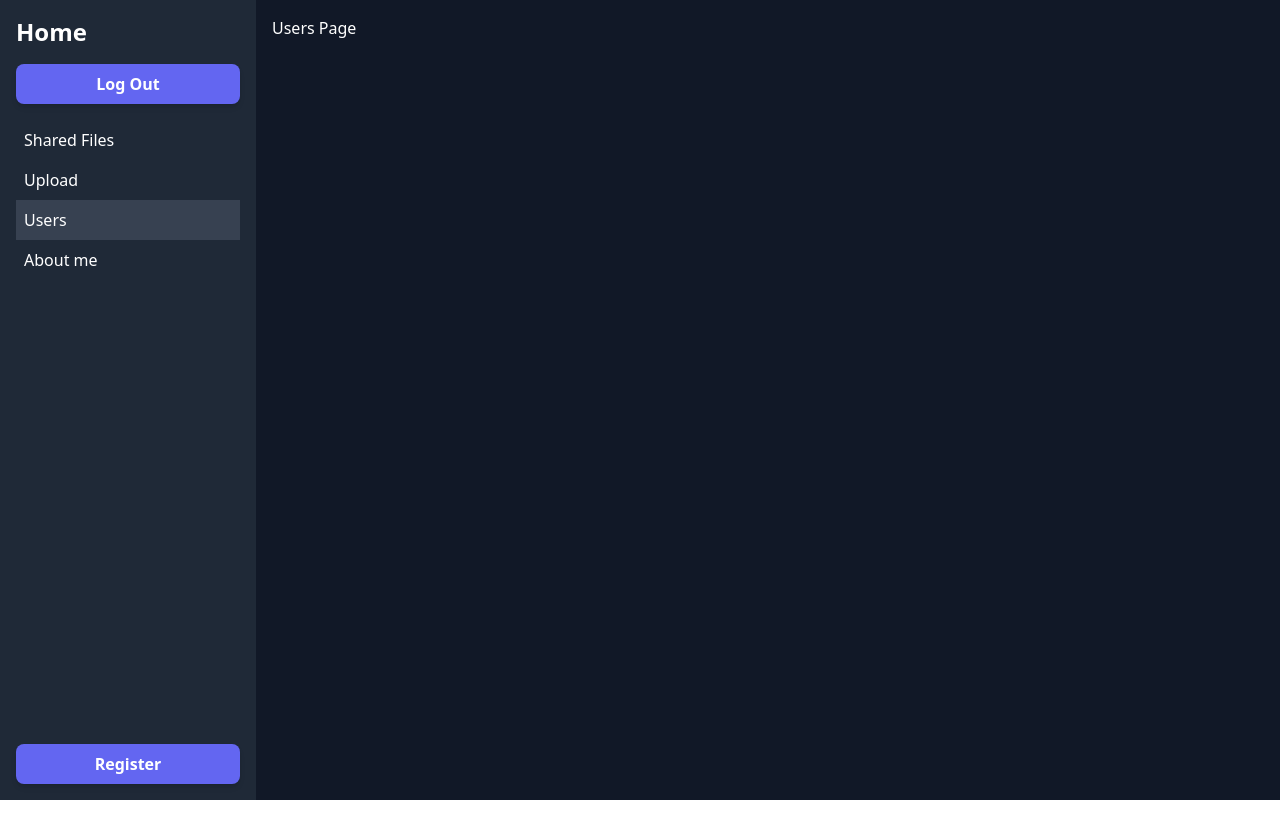
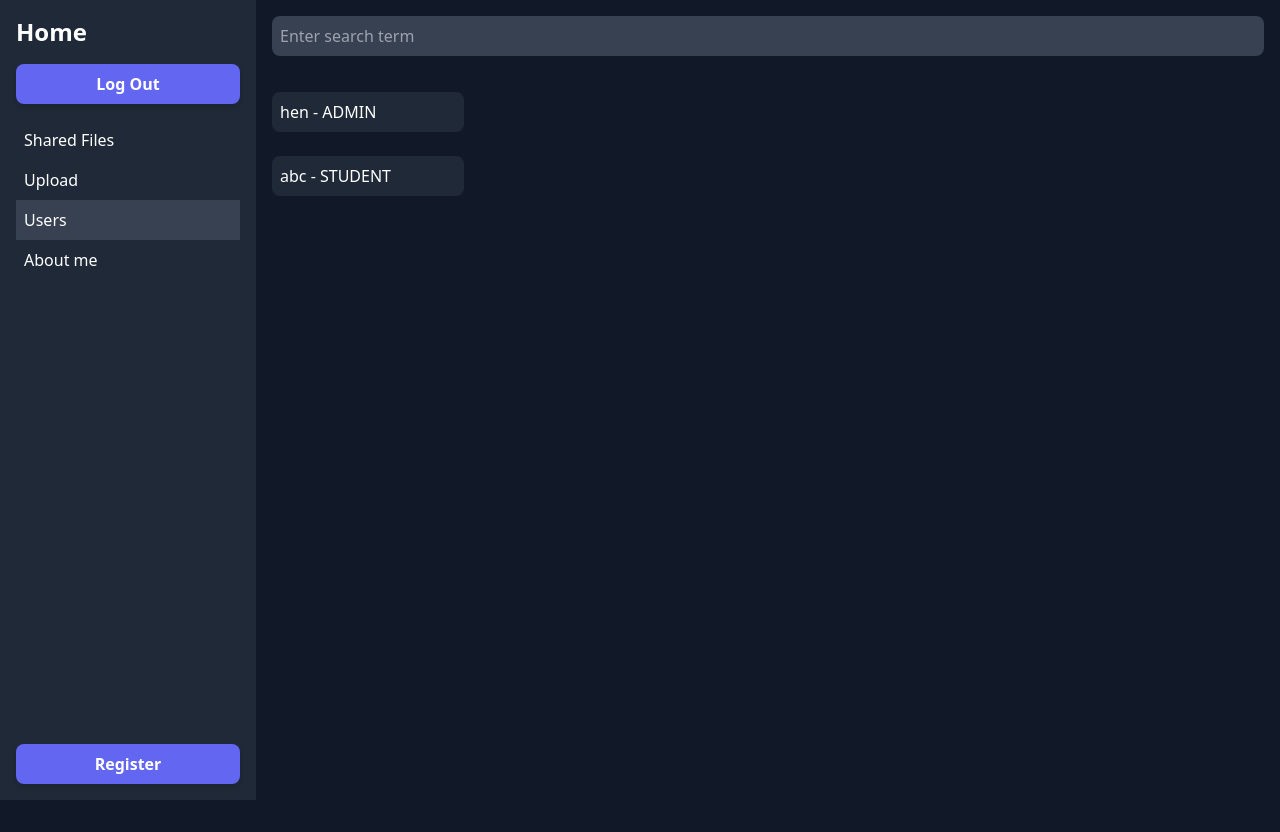
Before and after one commit to Henryarrovin/studyroom, a React (Vite) app in the folder studyroom-frontend/: page /home in a window 1280 px wide. Both pictures are taken after a click on the item "Users". Before the commit the page ends 800 px from the top, so only its background shows below. Built offline with nearby package versions, Linux system fonts and the light colour scheme.

Commit message:
Basic design for UserPage and AboutMePage is created.

```diff
--- a/studyroom-frontend/src/components/home/pages/AboutMePage.tsx
+++ b/studyroom-frontend/src/components/home/pages/AboutMePage.tsx
@@ -1,5 +1,41 @@
+const data: any = {
+  id: 1,
+  firstName: "Henry",
+  lastName: "Arrovin",
+  email: "hen@gmail.com",
+  dateOfBirth: [2003, 6, 20],
+  username: "hen",
+  password: "",
+  roles: ["Role(id=1, name=ADMIN)"],
+};
+
 const AboutMePage = () => {
-  return <div>About me page</div>;
+  const { firstName, lastName, email, dateOfBirth, username, roles } = data;
+
+  return (
+    <div className="min-h-screen flex flex-col items-center justify-center bg-gray-900 text-white">
+      <div className="bg-gray-800 p-6 rounded-lg shadow-lg w-full max-w-md">
+        <h1 className="text-3xl font-bold mb-4">About Me</h1>
+        <p className="mb-2">
+          <span className="font-semibold">Name:</span> {firstName} {lastName}
+        </p>
+        <p className="mb-2">
+          <span className="font-semibold">Email:</span> {email}
+        </p>
+        <p className="mb-2">
+          <span className="font-semibold">Username:</span> {username}
+        </p>
+        <p className="mb-2">
+          <span className="font-semibold">Date of Birth:</span>{" "}
+          {dateOfBirth.join("-")}
+        </p>
+        <p className="mb-2">
+          <span className="font-semibold">Roles:</span>{" "}
+          {roles.map((role: any) => role.match(/name=([A-Z]+)/)[1]).join(", ")}
+        </p>
+      </div>
+    </div>
+  );
 };
 
 export default AboutMePage;
--- a/studyroom-frontend/src/components/home/pages/UsersPage.tsx
+++ b/studyroom-frontend/src/components/home/pages/UsersPage.tsx
@@ -1,5 +1,70 @@
+import { useState } from "react";
+
+const data: any = [
+  {
+    id: 1,
+    firstName: "Henry",
+    lastName: "Arrovin",
+    email: "hen@gmail.com",
+    dateOfBirth: [2003, 6, 20],
+    username: "hen",
+    password: "",
+    roles: ["Role(id=1, name=ADMIN)"],
+  },
+  {
+    id: 1,
+    firstName: "abc",
+    lastName: "abc",
+    email: "abc@gmail.com",
+    dateOfBirth: [2003, 6, 20],
+    username: "abc",
+    password: "",
+    roles: ["Role(id=2, name=STUDENT)"],
+  },
+];
+
 const UsersPage = () => {
-  return <div>Users Page</div>;
+  const [searchTerm, setSearchTerm] = useState("");
+
+  const handleSearchChange = (e: any) => {
+    setSearchTerm(e.target.value);
+  };
+
+  const filteredUsers = data.filter((user: any) =>
+    user.username.toLowerCase().includes(searchTerm.toLowerCase())
+  );
+
+  return (
+    <div className="min-h-screen flex flex-col">
+      <div className="flex items-center mb-4">
+        <input
+          type="text"
+          placeholder="Enter search term"
+          value={searchTerm}
+          onChange={handleSearchChange}
+          className="w-full p-2 bg-gray-700 text-white rounded-lg focus:outline-none focus:ring-2 focus:ring-indigo-400 mb-5"
+        />
+      </div>
+      <ul className="flex-1 overflow-y-auto">
+        {filteredUsers.map((user: any) => (
+          <li key={user.id} className="mb-6">
+            <div className="relative group">
+              <span className="block w-48 cursor-pointer p-2 bg-gray-800 text-white rounded-lg">
+                {user.username} - {user.roles[0].match(/name=([A-Z]+)/)[1]}
+              </span>
+              <div className="absolute left-0 p-4 bg-gray-700 text-white rounded-lg shadow-lg opacity-0 group-hover:opacity-100 transition-opacity duration-300 z-10">
+                <p>
+                  Name: {user.firstName} {user.lastName}
+                </p>
+                <p>Email: {user.email}</p>
+                <p>Date of Birth: {user.dateOfBirth.join("-")}</p>
+              </div>
+            </div>
+          </li>
+        ))}
+      </ul>
+    </div>
+  );
 };
 
 export default UsersPage;
```
